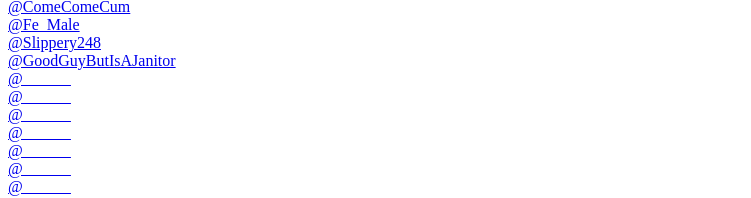
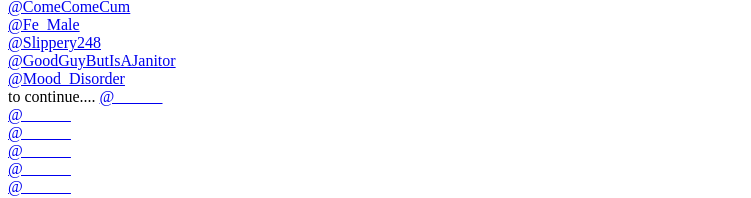
Before and after one commit to Untrannify/links, a plain HTML site: page index.html in a window 1280 px wide. Shown: the part 478-676 px from the top of the page, without its empty margins (0-751 px from the left). Drawn offline with Linux system fonts and the light colour scheme.

Commit message:
Update index.html

```diff
--- a/index.html
+++ b/index.html
@@ -29,8 +29,8 @@ If you're reading this... <br> you may be a pornographic horror cock. <br>update
 <a href="https://www.girlsaskguys.com/user/iron_man">@Fe_Male</a><br>
 <a href="https://www.girlsaskguys.com/user/butterly248">@Slippery248</a><br>
 <a href="https://www.girlsaskguys.com/influencer/bcranger10">@GoodGuyButIsAJanitor</a><br>
-<a href="_____">@______</a><br>
-<a href="_____">@______</a><br>
+<a href="https://www.girlsaskguys.com/user/crimsonangel09">@Mood_Disorder</a><br>
+to continue.... <a href="_____">@______</a><br>
 <a href="_____">@______</a><br>
 <a href="_____">@______</a><br>
 <a href="_____^^">@______</a><br>
```
